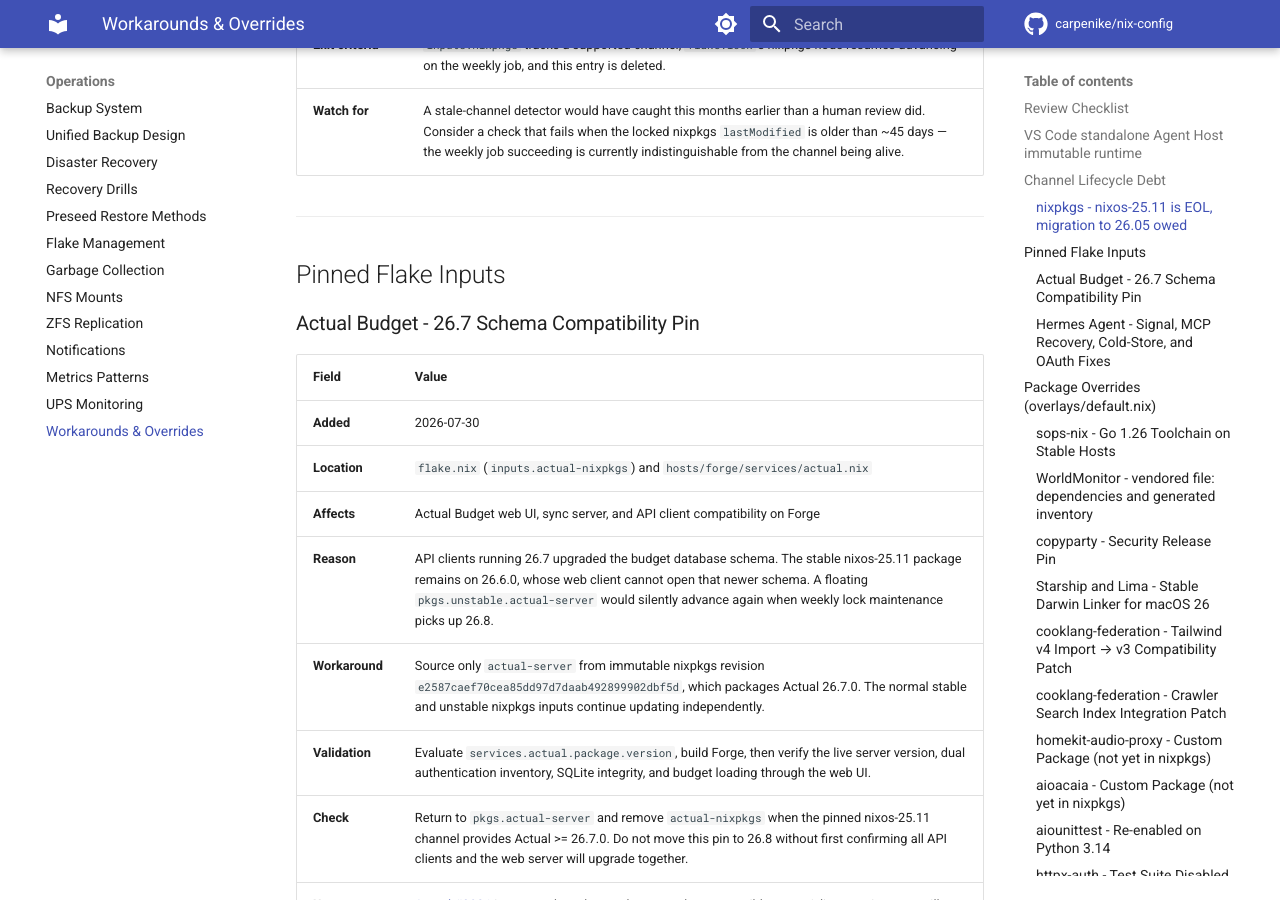
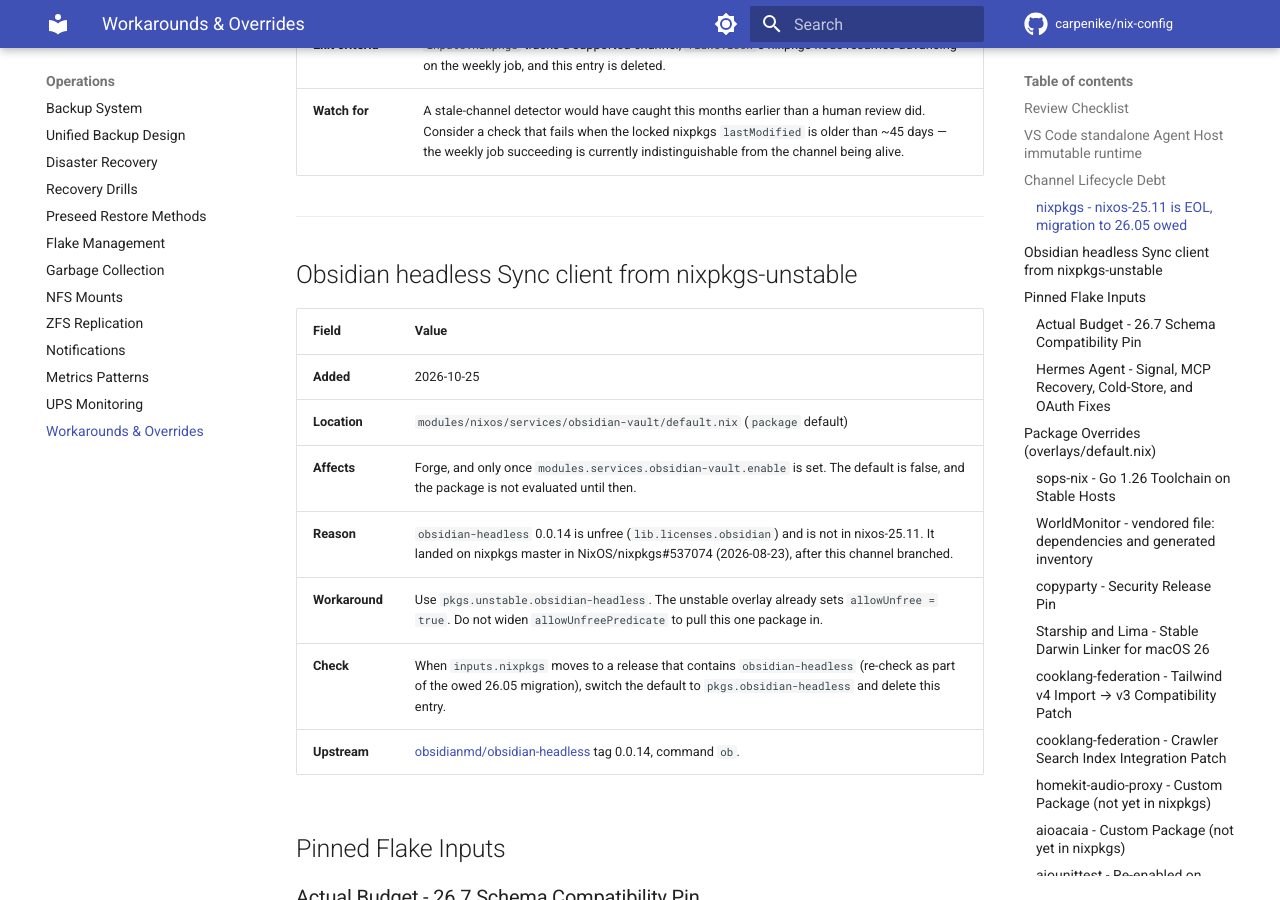
Before and after one commit to carpenike/nix-config, an MkDocs documentation site: the page built from docs/workarounds.md, in a window 1280 px wide and 900 px high, scrolled down 2185 px. Built offline with MkDocs 1.6.1 and Material for MkDocs 9.7.7, drawn with Linux system fonts in a browser that asks for light colours; comment, search, counter and statistics services are not loaded.

Commit message:
feat(forge): add Obsidian Sync client and vault MCP, off by default (#1409)
Wire the official headless Sync client and an in-repo obsidian-web-mcp
package for Forge. Units, the dataset, and the public vhost stay off
until enable is set and the sops bearer is declared.

Co-authored-by: Cursor Agent <cursoragent@cursor.com>

```diff
--- a/docs/workarounds.md
+++ b/docs/workarounds.md
@@ -52,6 +52,18 @@ as everything else in this file.
 | **Watch for** | A stale-channel detector would have caught this months earlier than a human review did. Consider a check that fails when the locked nixpkgs `lastModified` is older than ~45 days — the weekly job succeeding is currently indistinguishable from the channel being alive. |
 
 ---
+
+## Obsidian headless Sync client from nixpkgs-unstable
+
+| Field | Value |
+| --- | --- |
+| **Added** | 2026-10-25 |
+| **Location** | `modules/nixos/services/obsidian-vault/default.nix` (`package` default) |
+| **Affects** | Forge, and only once `modules.services.obsidian-vault.enable` is set. The default is false, and the package is not evaluated until then. |
+| **Reason** | `obsidian-headless` 0.0.14 is unfree (`lib.licenses.obsidian`) and is not in nixos-25.11. It landed on nixpkgs master in NixOS/nixpkgs#537074 (2026-08-23), after this channel branched. |
+| **Workaround** | Use `pkgs.unstable.obsidian-headless`. The unstable overlay already sets `allowUnfree = true`. Do not widen `allowUnfreePredicate` to pull this one package in. |
+| **Check** | When `inputs.nixpkgs` moves to a release that contains `obsidian-headless` (re-check as part of the owed 26.05 migration), switch the default to `pkgs.obsidian-headless` and delete this entry. |
+| **Upstream** | [obsidianmd/obsidian-headless](https://github.com/obsidianmd/obsidian-headless) tag 0.0.14, command `ob`. |
 
 ## Pinned Flake Inputs
 
```
Also changed, not shown: 10 other files.
